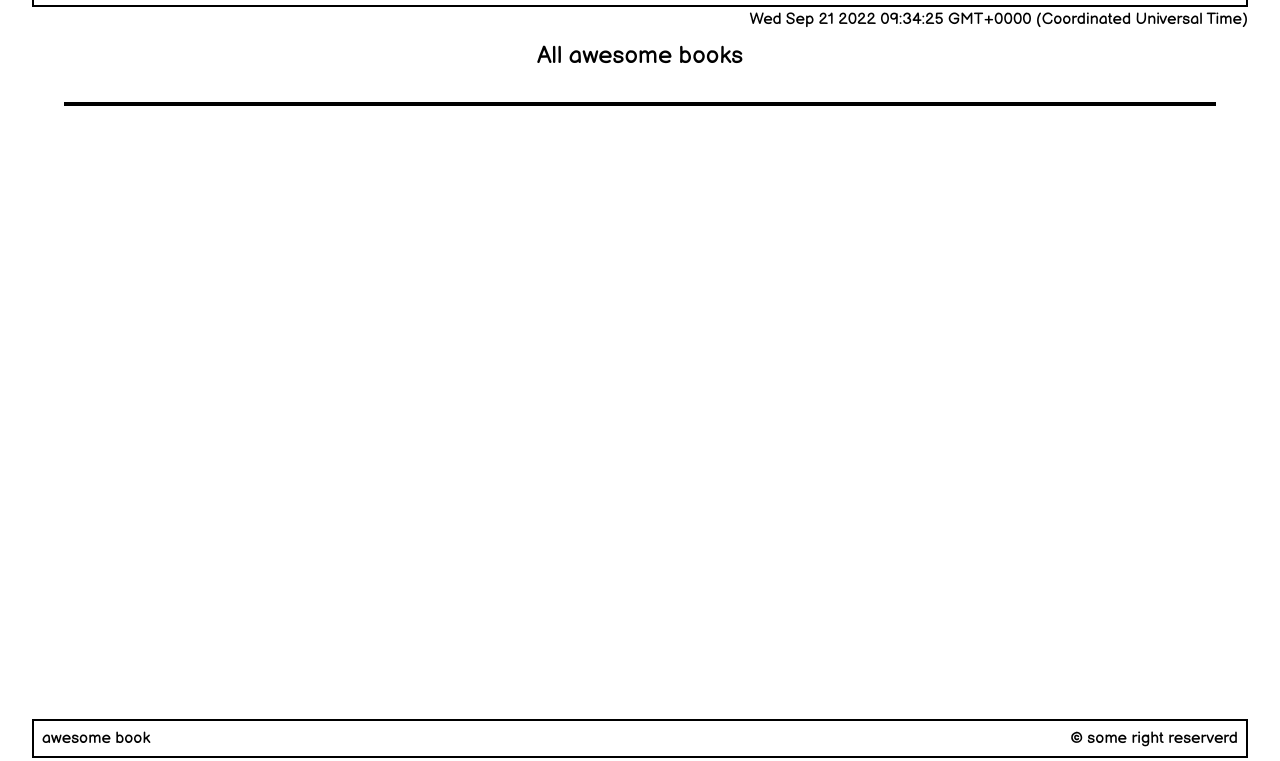
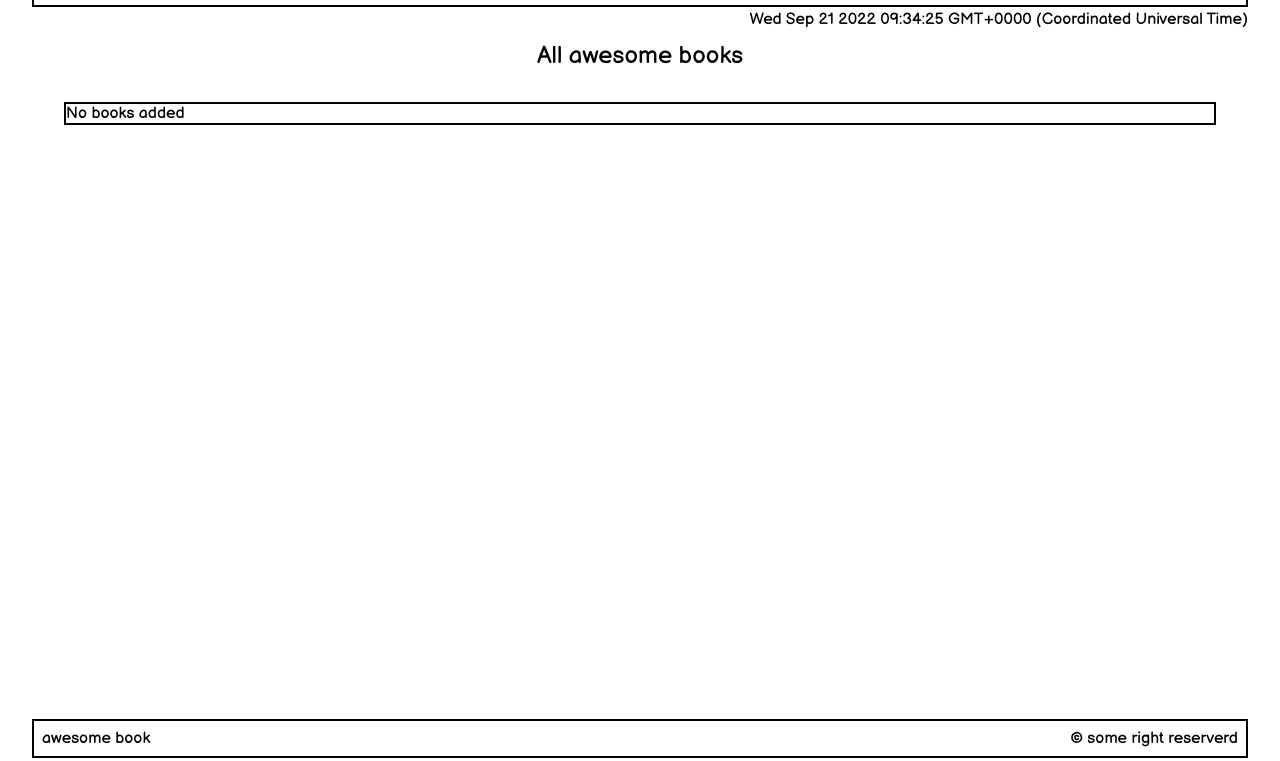
Before and after one commit to AdnanOlarmmi/Awesome-Books, a website: page index.html in a window 1280 px wide. Shown: the part 39-800 px from the top of the page. Drawn offline with Linux system fonts and the light colour scheme.

Commit message:
Clean code in app.js

```diff
--- a/app.js
+++ b/app.js
@@ -49,16 +49,20 @@ const bookList = JSON.parse(localStorage.getItem('bookList')) || [];
 localStorage.setItem('bookList', JSON.stringify(bookList));
 
 const renderBooks = () => {
-  let markup = '';
-  JSON.parse(localStorage.getItem('bookList')).forEach((elem, index) => {
-    markup += `<div class="library-book" style="background-color: ${index % 2 && 'rgb(225, 223, 223)'}">
+  if (!bookList.length) {
+    libraryBooksEl.innerHTML = 'No books added';
+  } else {
+    let markup = '';
+    JSON.parse(localStorage.getItem('bookList')).forEach((elem, index) => {
+      markup += `<div class="library-book" style="background-color: ${index % 2 && 'rgb(225, 223, 223)'}">
       <p class="library-book__title">"${elem.title}"</p> <span> by </span>
       <p class="library-book__author">${elem.author}</p>
 
       <a href=""><button type="button" class="library-btn__rmv border-black" id=${index}>Remove</button></a>
   </div>`;
-  });
-  libraryBooksEl.innerHTML = markup;
+    });
+    libraryBooksEl.innerHTML = markup;
+  }
 };
 
 class Library {
--- a/styles.css
+++ b/styles.css
@@ -147,7 +147,6 @@ form h2 span {
 }
 
 footer {
-  /* margin-top: auto !important; */
   position: fixed;
   bottom: 0.2rem;
   left: 2.5vw;
```
